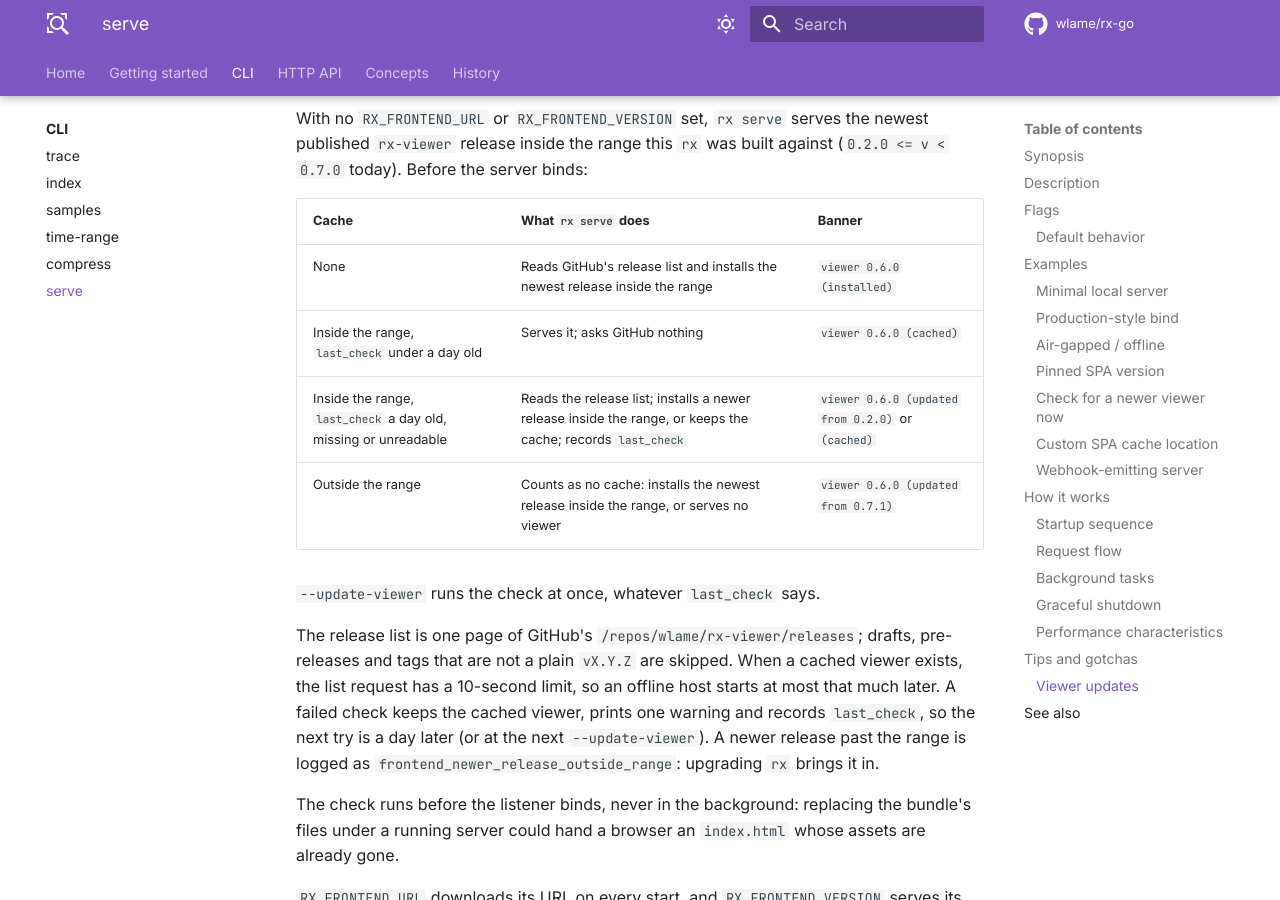
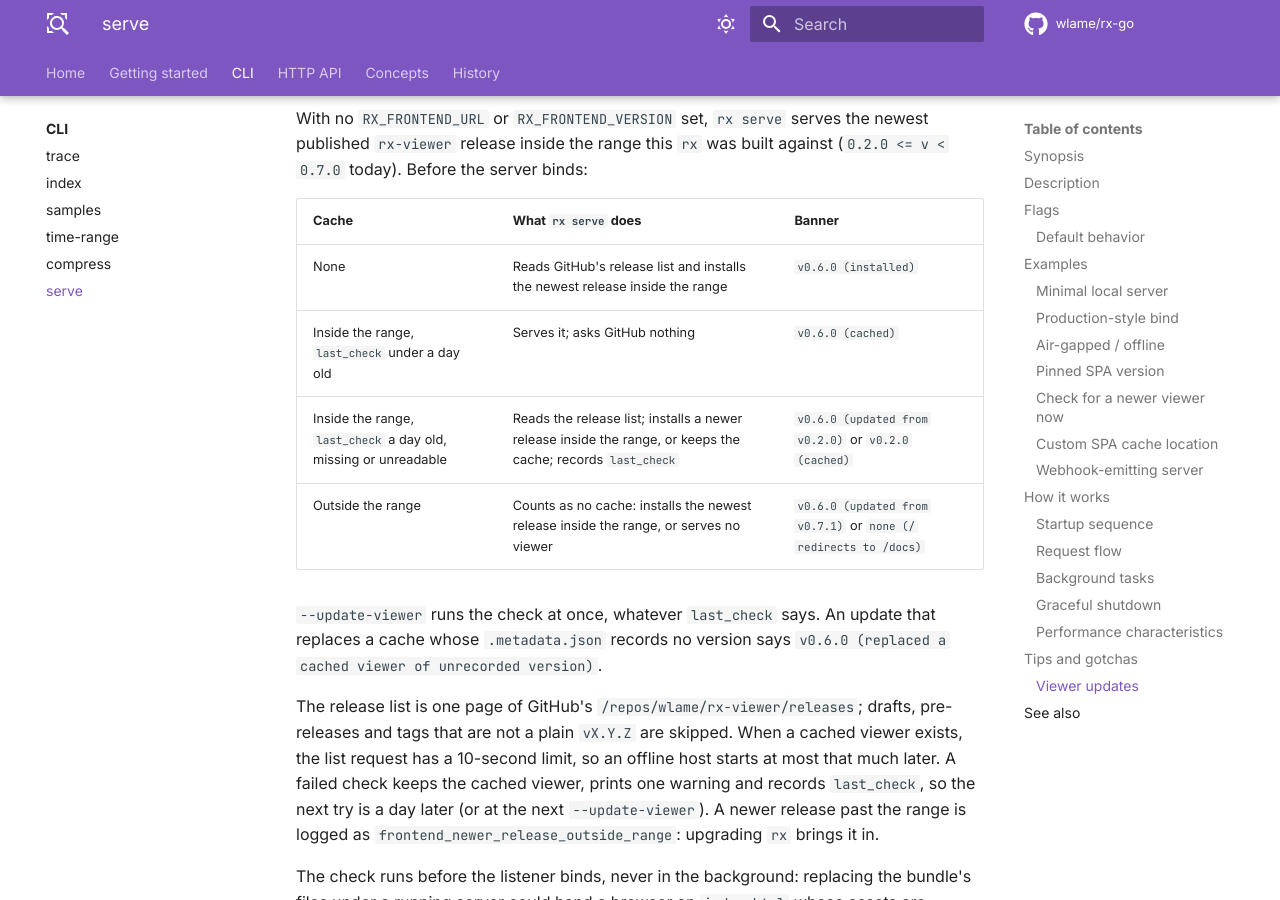
Before and after one commit to wlame/rx-go, an MkDocs documentation site: the page built from docs/cli/serve.md, in a window 1280 px wide and 900 px high, scrolled down 6435 px. Built offline with MkDocs 1.6.1 and Material for MkDocs 9.7.7, drawn with Linux system fonts in a browser that asks for light colours; comment, search, counter and statistics services are not loaded; the version menu is left out; some of the changed text lies outside the part shown.

Commit message:
Name the served viewer once in the rx serve banner and say when the replaced version was not recorded.

````diff
--- a/docs/cli/serve.md
+++ b/docs/cli/serve.md
@@ -60,7 +60,7 @@ after that (see [Viewer updates](#viewer-updates)).
 ```text
 Starting RX API server on http://127.0.0.1:7777
 Search root: /home/you/projects/example
-Viewer: viewer 0.6.0 (cached)
+Viewer: v0.6.0 (cached)
 API docs available at http://127.0.0.1:7777/docs
 Metrics available at http://127.0.0.1:7777/metrics
 ```
@@ -281,12 +281,14 @@ built against (`0.2.0 <= v < 0.7.0` today). Before the server binds:
 
 | Cache | What `rx serve` does | Banner |
 |---|---|---|
-| None | Reads GitHub's release list and installs the newest release inside the range | `viewer 0.6.0 (installed)` |
-| Inside the range, `last_check` under a day old | Serves it; asks GitHub nothing | `viewer 0.6.0 (cached)` |
-| Inside the range, `last_check` a day old, missing or unreadable | Reads the release list; installs a newer release inside the range, or keeps the cache; records `last_check` | `viewer 0.6.0 (updated from 0.2.0)` or `(cached)` |
-| Outside the range | Counts as no cache: installs the newest release inside the range, or serves no viewer | `viewer 0.6.0 (updated from 0.7.1)` |
+| None | Reads GitHub's release list and installs the newest release inside the range | `v0.6.0 (installed)` |
+| Inside the range, `last_check` under a day old | Serves it; asks GitHub nothing | `v0.6.0 (cached)` |
+| Inside the range, `last_check` a day old, missing or unreadable | Reads the release list; installs a newer release inside the range, or keeps the cache; records `last_check` | `v0.6.0 (updated from v0.2.0)` or `v0.2.0 (cached)` |
+| Outside the range | Counts as no cache: installs the newest release inside the range, or serves no viewer | `v0.6.0 (updated from v0.7.1)` or `none (/ redirects to /docs)` |
 
 `--update-viewer` runs the check at once, whatever `last_check` says.
+An update that replaces a cache whose `.metadata.json` records no version
+says `v0.6.0 (replaced a cached viewer of unrecorded version)`.
 
 The release list is one page of GitHub's
 `/repos/wlame/rx-viewer/releases`; drafts, pre-releases and tags that are
````
Also changed, not shown: CHANGELOG.md (+4 -2 lines), docs/troubleshooting.md (+2 -2 lines), 4 other files.
